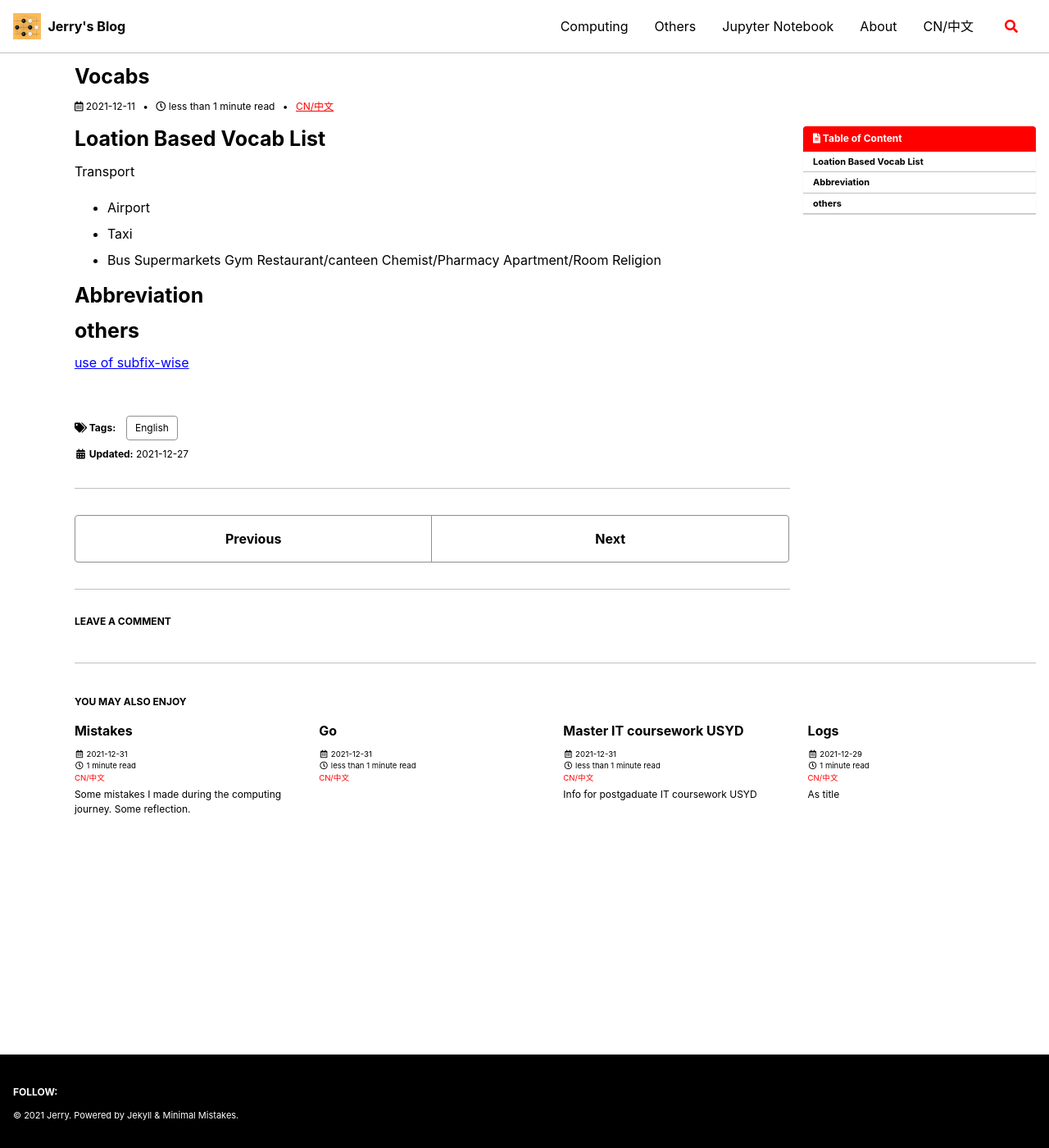
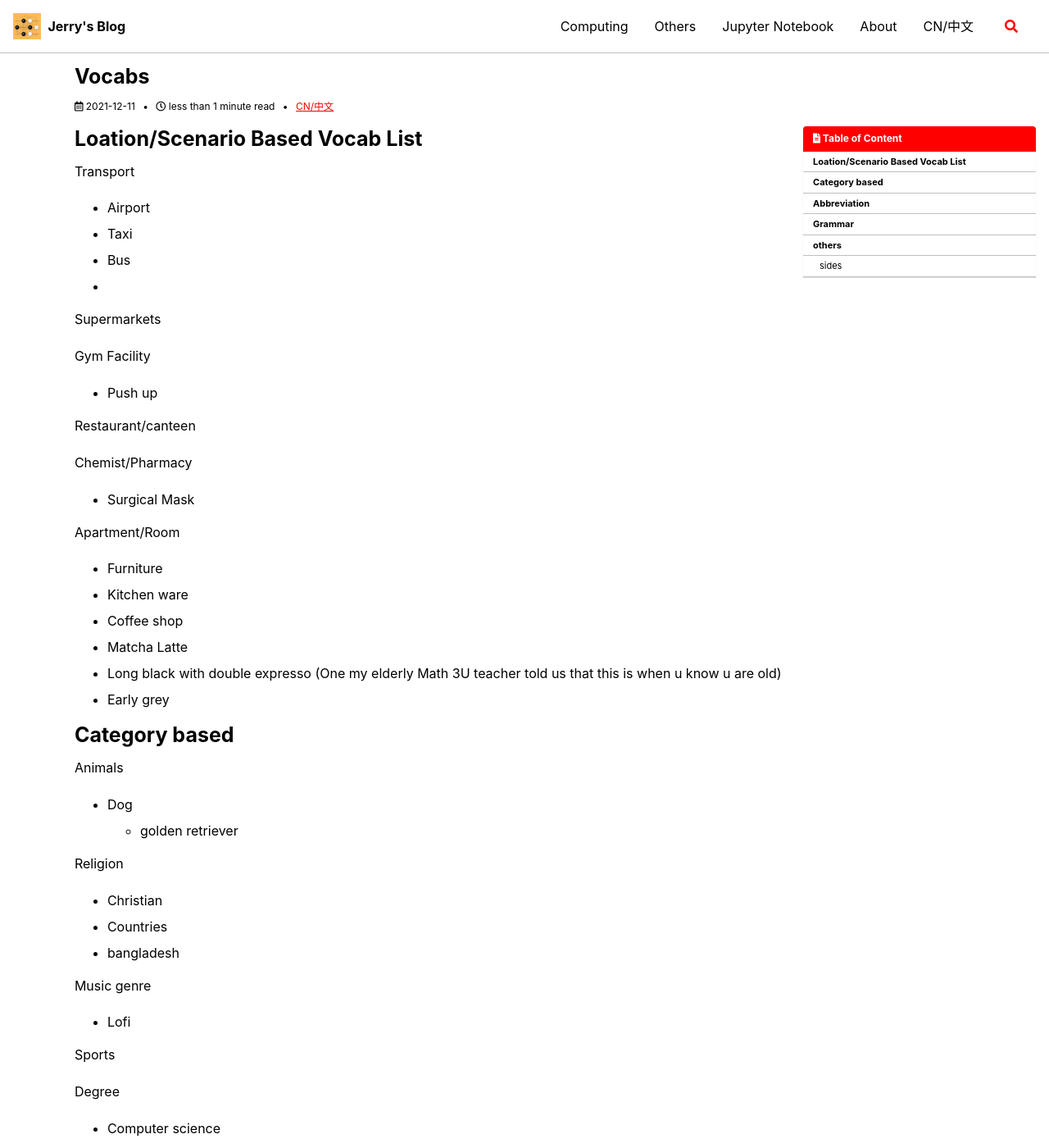
Before and after one commit to postsent/postsent.github.io, a Jekyll site: the page built from _posts/computing/uni/english/2021-12-13-vocab.md, in a window 1280 px wide and 1400 px high. Shown: the whole window at 82% size. Built offline with Jekyll 4.4.1, drawn with Linux system fonts in a browser that asks for light colours; cached includes are drawn as plain includes; comment, search, counter and statistics services are not loaded; some of the changed text lies outside the part shown.

Commit message:
minor updates

```diff
--- a/_posts/computing/uni/english/2021-12-13-vocab.md
+++ b/_posts/computing/uni/english/2021-12-13-vocab.md
@@ -6,19 +6,65 @@ tags:
 last_modified_at: 2021-12-27
 excerpt: English Vocab
 ---
-# Loation Based Vocab List
+
+# Loation/Scenario Based Vocab List
 
 Transport
   - Airport
   - Taxi
   - Bus
+  -
+
 Supermarkets
-Gym
+
+Gym Facility
+  - Push up
+
 Restaurant/canteen
+
 Chemist/Pharmacy
+  -  Surgical Mask
+
 Apartment/Room
+  - Furniture
+  - Kitchen ware
+  -
+Coffee shop
+  - Matcha Latte
+  - Long black with double expresso (One my elderly Math 3U teacher told us that this is when u know u are old)
+  - Early grey
+
+# Category based
+
+Animals
+  - Dog
+    - golden retriever
+
 Religion
+  - Christian
+  -
+Countries
+  - bangladesh
+
+Music genre
+  - Lofi
+
+Sports
+
+Degree
+  - Computer science
+
+Uni/Job title / Position
+  - Lecturer
 
 # Abbreviation
+
+# Grammar
+
+
 # others
 [use of subfix-wise](https://english.stackexchange.com/questions/6713/when-is-it-correct-to-use-the-wise-suffix)
+
+## sides
+
+Below use plural for category, why? My database lecturer suggests it could be a good practise to use it to represent table.
```
Also changed, not shown: _posts/computing/data_science/2021-12-24-data-science.md (+8 -0 lines), _posts/computing/data_science/2021-12-31-ml-collections.md (added, +8 -0 lines), _posts/computing/jeykll/2021-12-29-logs.md (+1 -1 lines), _posts/computing/uni/english/2021-12-31-media.md (added, +13 -0 lines), assets/images/unsw-courses/3900-dialogglow-1.png (added), assets/images/unsw-courses/3900-dialogglow-2.png (added), assets/images/unsw-courses/3900-dialogglow-3.png (added).
